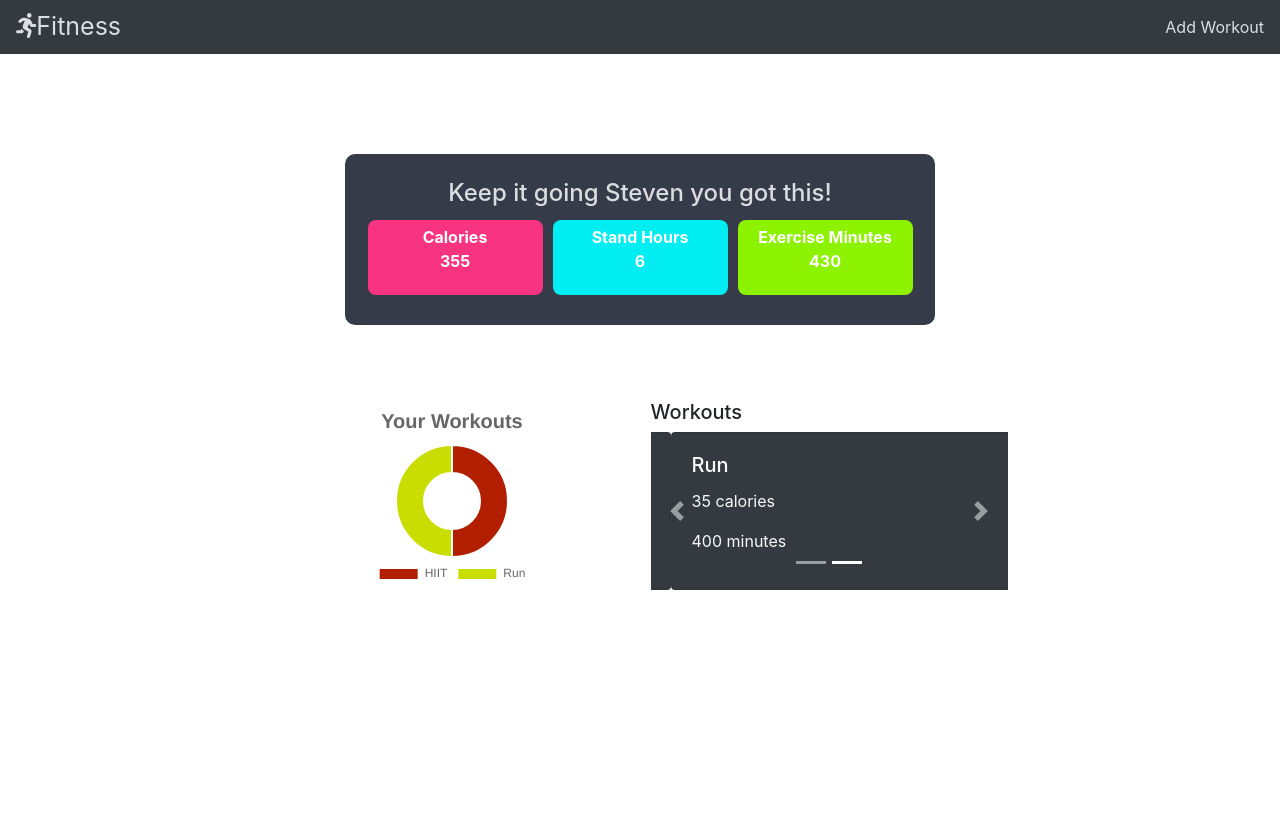
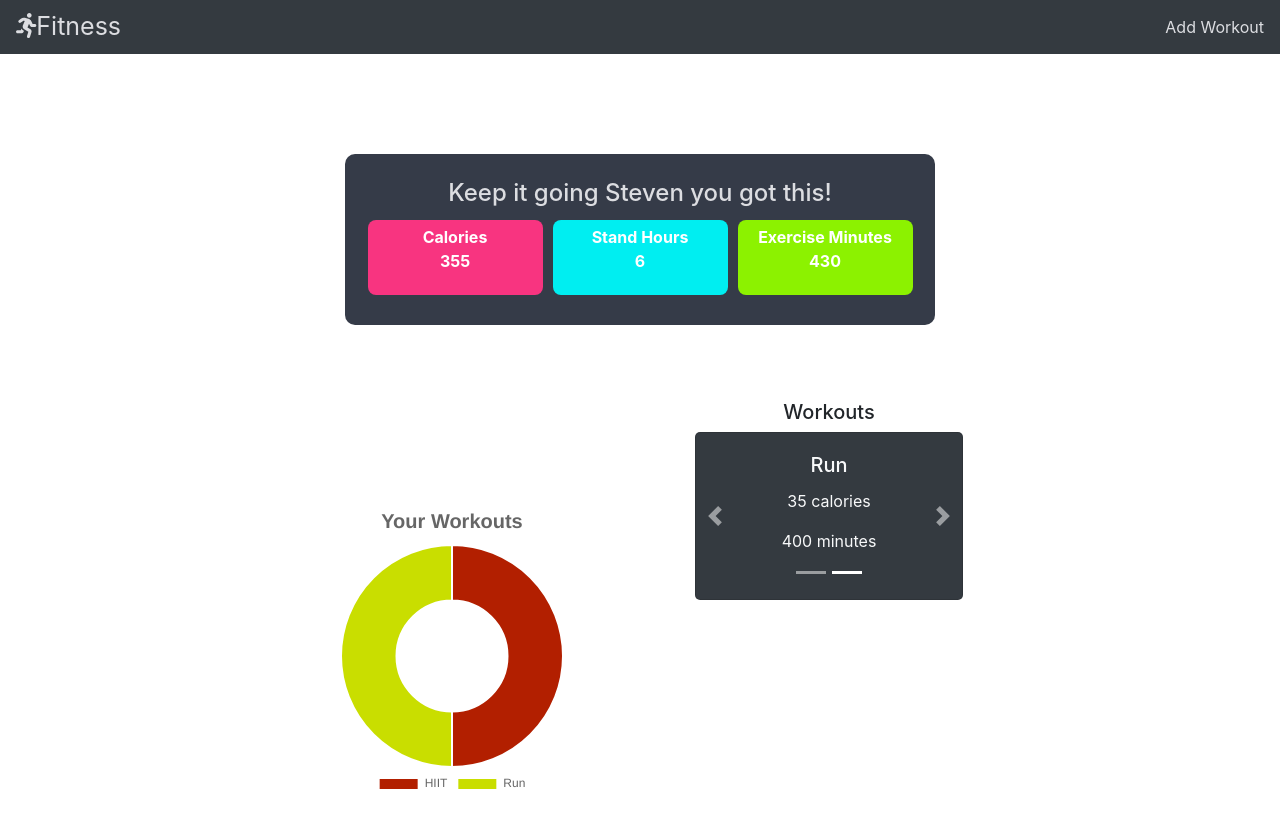
Before and after one commit to Dev-Steven/fitness, a React (Create React App) app: page / in a window 1280 px wide. Shown: the top 828 px of the page. Before the commit the page ends 800 px from the top, so only its background shows below. Built offline with nearby package versions, Linux system fonts and the light colour scheme.

Commit message:
default size layout fixed

```diff
--- a/src/components/Dashboard/Chart.js
+++ b/src/components/Dashboard/Chart.js
@@ -7,7 +7,6 @@ const Chart = props => {
 	return (
 		<div className='chart-container'>
 			<Doughnut
-				className='doughnut'
 				data={state}
 				options={{
 					title: {
--- a/src/components/Dashboard/Dashboard.scss
+++ b/src/components/Dashboard/Dashboard.scss
@@ -4,6 +4,84 @@ $calories-color: #f83480;
 $stand-color: #00eef1;
 $exercise-color: #8cf200;
 
+// default screen size: 1920 x 1080
+.dashboard-container {
+	padding: 100px 50px;
+	display: flex;
+	flex-direction: column;
+	justify-content: center;
+	align-items: center;
+	.daily {
+		color: $text-color;
+		background-color: $bg-color;
+		padding: 25px;
+		margin: auto;
+		width: 50%;
+		display: flex;
+		flex-direction: column;
+		justify-content: center;
+		align-items: center;
+		position: relative;
+
+		border-radius: 10px;
+		h4 {
+			text-align: center;
+		}
+		.stats {
+			display: flex;
+			flex-direction: row;
+			justify-content: space-between;
+			p {
+				height: 75px;
+				width: 175px;
+				border-radius: 8px;
+				padding: 5px;
+				margin: 5px;
+				text-align: center;
+				color: white;
+				font-weight: bold;
+			}
+			.calories {
+				background-color: $calories-color;
+			}
+			.stand {
+				background-color: $stand-color;
+			}
+			.exercise {
+				background-color: $exercise-color;
+			}
+		}
+	}
+	.workouts {
+		display: flex;
+		justify-content: center;
+		align-items: center;
+		width: 50%;
+
+		.chart-container {
+			width: 50%;
+			padding: 0px;
+		}
+
+		.plan-container {
+			width: 50%;
+			text-align: center;
+
+			h6 {
+				text-align: center;
+			}
+
+			#card {
+				padding-bottom: 10px;
+				border-radius: 5px;
+				display: flex;
+				justify-content: center;
+			}
+		}
+	}
+}
+
+@media only screen and (max-width: 1366px) {
 	.dashboard-container {
 		padding: 100px 50px;
 		.daily {
@@ -54,6 +132,112 @@ $exercise-color: #8cf200;
 			margin: auto;
 			padding: 75px;
 			width: 75%;
+
+			.chart-container {
+				height: 300px;
+				width: auto;
+				padding: 0px;
+			}
+
+			.plan-container {
+				margin: auto;
+				width: 75%;
+				padding: 0px;
+				height: 500px;
+				text-align: center;
+
+				h6 {
+					text-align: center;
+				}
+
+				#card {
+					padding-bottom: 10px;
+					border-radius: 5px;
+					display: flex;
+					justify-content: center;
+				}
+			}
+		}
+	}
+}
+
+@media only screen and (max-width: 800px) {
+	.dashboard-container {
+		padding: 100px 50px;
+		.daily {
+			color: $text-color;
+			background-color: $bg-color;
+			padding: 25px;
+			margin: auto;
+			width: 50%;
+			display: flex;
+			flex-direction: column;
+			justify-content: center;
+			align-items: center;
+			position: relative;
+
+			border-radius: 10px;
+			h4 {
+				text-align: center;
+			}
+			.stats {
+				display: flex;
+				flex-direction: row;
+				justify-content: space-between;
+				p {
+					height: 75px;
+					width: 175px;
+					border-radius: 8px;
+					padding: 5px;
+					margin: 5px;
+					text-align: center;
+					color: white;
+					font-weight: bold;
+				}
+				.calories {
+					background-color: $calories-color;
+				}
+				.stand {
+					background-color: $stand-color;
+				}
+				.exercise {
+					background-color: $exercise-color;
+				}
+			}
+		}
+		.workouts {
+			display: grid;
+			grid-template-columns: 1fr 1fr;
+			grid-gap: 20px;
+			margin: auto;
+			padding: 75px;
+			width: 75%;
+
+			.chart-container {
+				height: 300px;
+				width: auto;
+				padding: 0px;
+			}
+
+			.plan-container {
+				margin: auto;
+				width: 75%;
+				padding: 0px;
+				height: 500px;
+				text-align: center;
+
+				h6 {
+					text-align: center;
+				}
+
+				#card {
+					padding-bottom: 10px;
+					border-radius: 5px;
+					display: flex;
+					justify-content: center;
+				}
+			}
+		}
 	}
 }
 
@@ -129,7 +313,12 @@ $exercise-color: #8cf200;
 
 				#card {
 					padding: 25px;
-					border-radius: 10px;
+					border-radius: 5px;
+				}
+
+				.card-body {
+					display: flex;
+					justify-content: center;
 				}
 			}
 		}
```
Also changed, not shown: 1 other file (tests, documents, lock files or other folders). Lines whose indentation alone changed are shown as unchanged.
